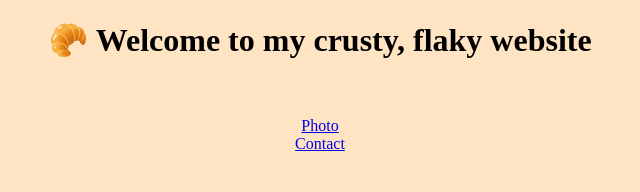
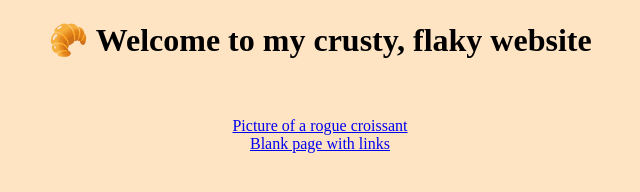
Before and after one commit to wiblechristine/croissant, a plain HTML site: page index.html in a window 1280 px wide. Shown: the whole page, without its empty margins (320-960 px from the left). Drawn offline with Linux system fonts and the light colour scheme.

Commit message:
SEO added

```diff
--- a/index.html
+++ b/index.html
@@ -3,7 +3,7 @@
 <head>
     <meta charset="UTF-8">
     <meta http-equiv="X-UA-Compatible" content="IE=edge">
-    <meta name="viewport" content="width=device-width, initial-scale=1.0">
+    <meta name="Croissant" content="Simple site for croissant lovers">
     <link rel="stylesheet" href="css/styles.css"/>
     <title>Homepage</title>
 </head>
@@ -11,7 +11,7 @@
     <h1>🥐 Welcome to my crusty, flaky website</h1>
     <br/>
     <br/>
-    <a href="photo.html">Photo</a>
-    <a href="contact.html">Contact</a>
+    <a href="photo.html">Picture of a rogue croissant</a>
+    <a href="contact.html">Blank page with links</a>
 </body>
 </html>
```
Also changed, not shown: contact.html (+2 -2 lines), photo.html (+2 -2 lines).
